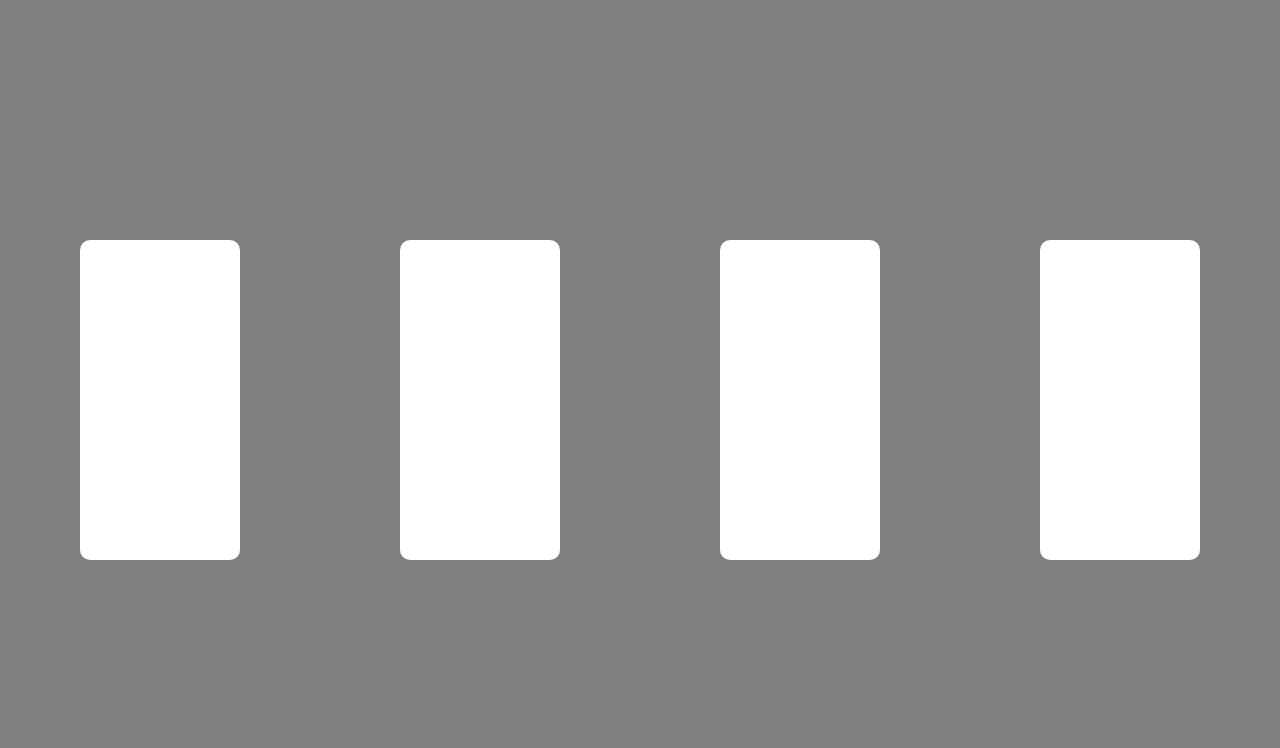
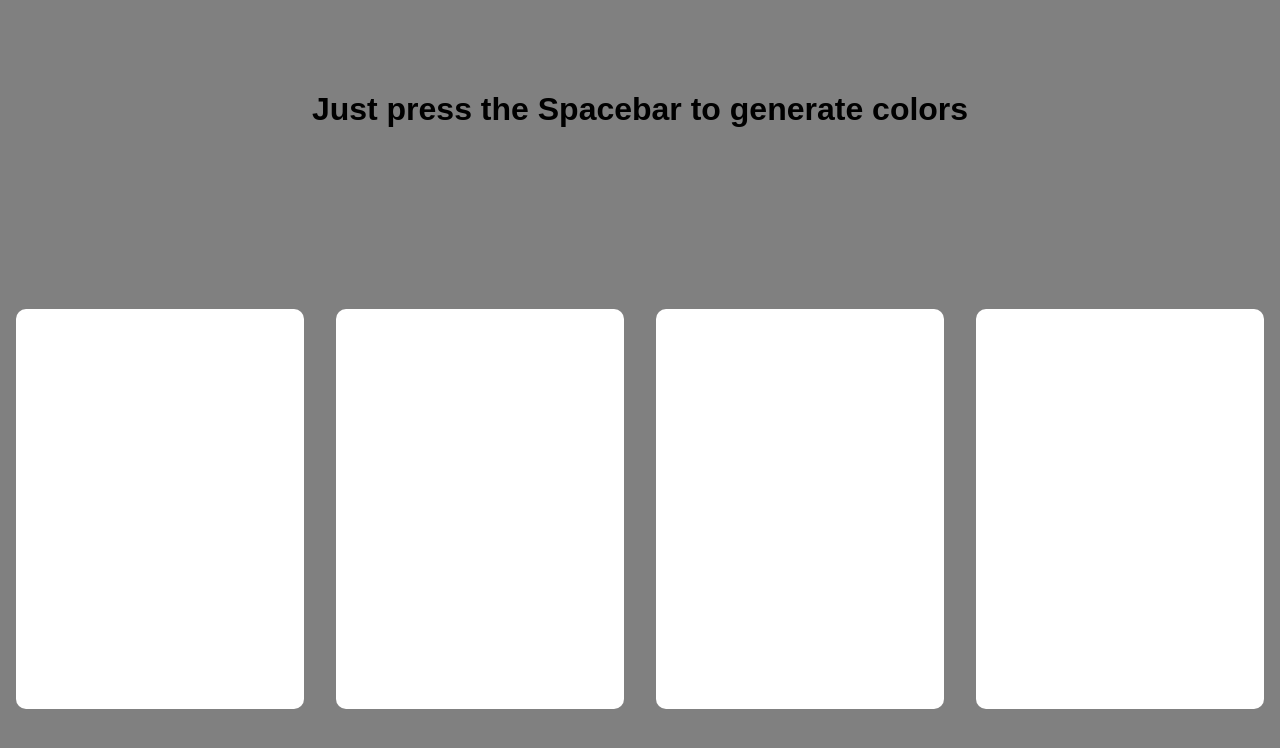
Before and after one commit to MensahNKSelorm/Random-Color-Cards, a plain HTML site: page index.html in a window 1280 px wide. Drawn offline with Linux system fonts and the light colour scheme.

Commit message:
added new features

```diff
--- a/index.html
+++ b/index.html
@@ -7,10 +7,13 @@
     <link rel="stylesheet" href="/style.css">
 </head>
 <body>
-    <div class="card card-1"></div>
-    <div class="card card-2"></div>
-    <div class="card card-3"></div>
-    <div class="card card-4"></div>
+    <h1>Just press the Spacebar to generate colors</h1>
+    <div class="container">
+        <div class="card card-1"></div>
+        <div class="card card-2"></div>
+        <div class="card card-3"></div>
+        <div class="card card-4"></div>
+    </div>
     <script src="/main.js"></script>
 </body>
 </html>
--- a/style.css
+++ b/style.css
@@ -2,6 +2,7 @@
     margin: 0;
     padding: 0;
     box-sizing: content-box;
+    font-family: sans-serif;
 }
 
 body {
@@ -9,11 +10,25 @@ body {
     display: flex;
     justify-content: space-around;
     align-items: center;
+    flex-direction: column;
     min-height: 100vh;
 }
 
+h1 {
+    color: black;
+}
+
+.container {
+    display: flex;
+    flex-direction: row;
+    margin: 0 auto;
+    justify-content: space-around;
+    width: 100%;
+}
+
 div.card {
-    padding: 10rem 5rem;
+    width: 18rem;
+    height: 25rem;
     background-color: white;
     border-radius: 10px;
 }
```
